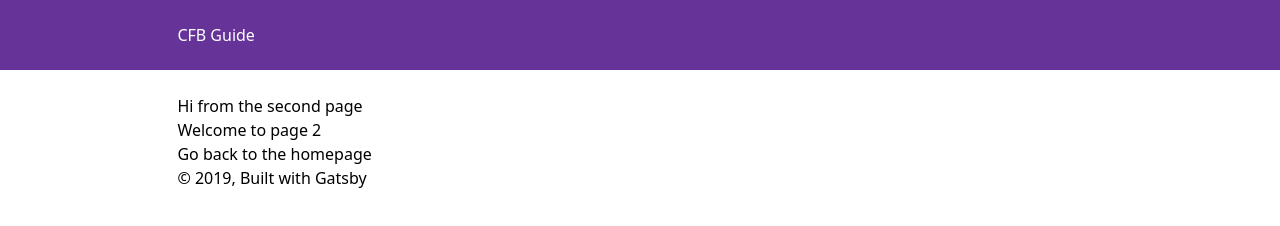
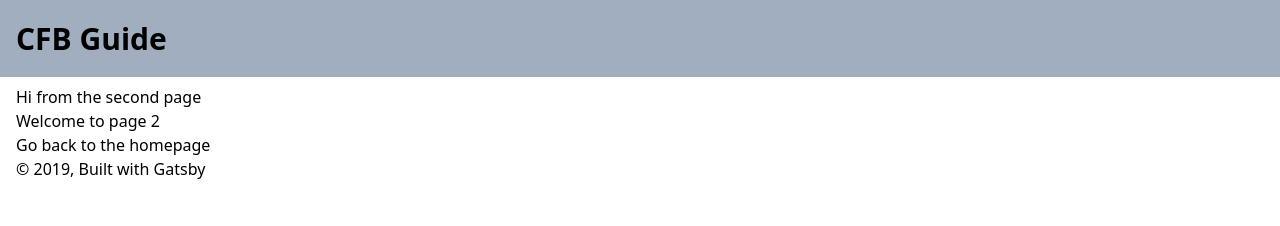
Before and after one commit to trueparallels/cfb-guide-frontend, a Gatsby site: page /page-2 in a window 1280 px wide. Built offline with nearby package versions, Linux system fonts and the light colour scheme; Gatsby itself is replaced by a stand-in of ours.

Commit message:
got tailwind working

```diff
--- a/gatsby-config.js
+++ b/gatsby-config.js
@@ -6,6 +6,7 @@ module.exports = {
   },
   plugins: [
     `gatsby-plugin-react-helmet`,
+    `gatsby-plugin-postcss`,
     {
       resolve: `gatsby-source-filesystem`,
       options: {
--- a/package.json
+++ b/package.json
@@ -21,6 +21,7 @@
     "react-helmet": "^5.2.1"
   },
   "devDependencies": {
+    "gatsby-plugin-postcss": "^2.1.3",
     "prettier": "^1.18.2",
     "tailwindcss": "^1.1.2"
   },
--- /dev/null
+++ b/postcss.config.js
@@ -0,0 +1,3 @@
+module.exports = () => ({
+  plugins: [require("tailwindcss")],
+})
--- a/src/components/game.js
+++ b/src/components/game.js
@@ -1,7 +1,10 @@
 import React from 'react'
+
+import Layout from './layout';
 
 const Game = ({path, pageContext}) => {
   return (
+    <Layout>
       <div>
         <ul>
           { Object.keys(pageContext).map((key, idx) => (
@@ -9,6 +12,7 @@ const Game = ({path, pageContext}) => {
           ))}
         </ul>
       </div>
+    </Layout>
   )
 };
 
--- a/src/components/gameweek.js
+++ b/src/components/gameweek.js
@@ -5,8 +5,10 @@ const GameWeek = (props) => {
 
   return (
     <div>
-      <h3>{ `Week ${week}` }</h3>
-      { children }
+      <h3 class="text-2xl font-semibold">{ `Week ${week}` }</h3>
+      <ul>
+        { children }
+      </ul>
     </div>
   );
 };
--- a/src/components/header.js
+++ b/src/components/header.js
@@ -3,26 +3,11 @@ import PropTypes from "prop-types"
 import React from "react"
 
 const Header = ({ siteTitle }) => (
-  <header
-    style={{
-      background: `rebeccapurple`,
-      marginBottom: `1.45rem`,
-    }}
-  >
-    <div
-      style={{
-        margin: `0 auto`,
-        maxWidth: 960,
-        padding: `1.45rem 1.0875rem`,
-      }}
-    >
-      <h1 style={{ margin: 0 }}>
+  <header className="bg-gray-500 px-4 py-4">
+    <div>
+      <h1 className="text-3xl font-semibold">
         <Link
           to="/"
-          style={{
-            color: `white`,
-            textDecoration: `none`,
-          }}
         >
           {siteTitle}
         </Link>
--- a/src/components/layout.js
+++ b/src/components/layout.js
@@ -26,14 +26,7 @@ const Layout = ({ children }) => {
   return (
     <>
       <Header siteTitle={data.site.siteMetadata.title} />
-      <div
-        style={{
-          margin: `0 auto`,
-          maxWidth: 960,
-          padding: `0px 1.0875rem 1.45rem`,
-          paddingTop: 0,
-        }}
-      >
+      <div className="mx-4 my-2">
         <main>{children}</main>
         <footer>
           © {new Date().getFullYear()}, Built with
```
Also changed, not shown: 1 other file. Lines whose indentation alone changed are shown as unchanged.
